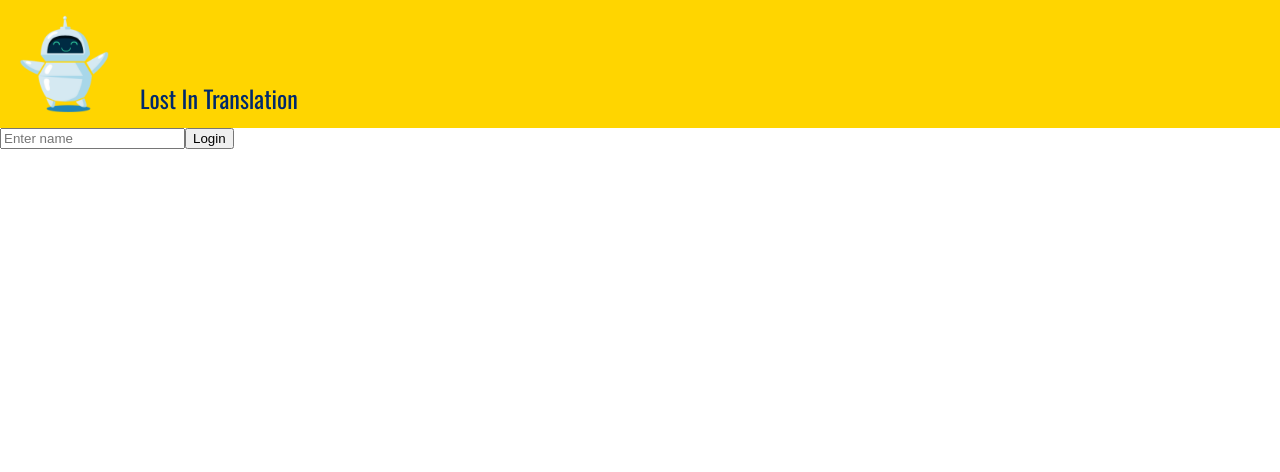
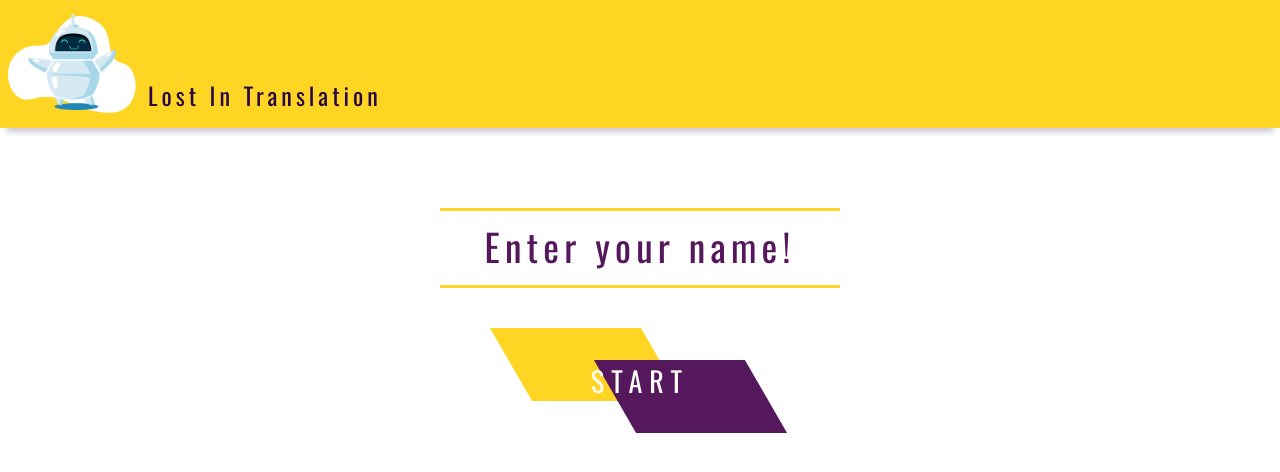
Before and after one commit to nightfrost/Lost-In-Translation, a React (Create React App) app: page / in a window 1280 px wide. Shown: the top 472 px of the page. Built offline with nearby package versions, Linux system fonts and the light colour scheme.

Commit message:
feat: aplpy style to navbar and login

```diff
--- a/src/components/routes/Login.js
+++ b/src/components/routes/Login.js
@@ -1,6 +1,7 @@
 import { useHistory } from "react-router-dom";
 import { useState, useContext } from "react";
 import { LoginContext } from "../context/LoginContext";
+import "../../style/login.css";
 
 const Login = () => {
     const [name, setName] = useState(null);
@@ -23,11 +24,18 @@ const Login = () => {
     };
 
     return (
-        <div>
-            <input placeholder="Enter name" onChange={handleInputChange} />
-            <button type="button" onClick={handleLoginButton}>
-                Login
-            </button>
+        <div className="input">
+            <input type="text" onChange={handleInputChange} id="input-a" />
+            <label for="input-a"> Enter your name! </label>
+            <div className="container">
+                <button
+                    className="btn"
+                    type="button"
+                    onClick={handleLoginButton}
+                >
+                    START
+                </button>
+            </div>
         </div>
     );
 };
--- a/src/components/shared/Navbar.js
+++ b/src/components/shared/Navbar.js
@@ -2,6 +2,7 @@ import { Link, useLocation } from "react-router-dom";
 import { useContext, useEffect, useState } from "react";
 import { LoginContext } from "../context/LoginContext";
 import logo from "../../assets/images/Logo.png";
+import "../../style/navbar.css";
 
 const Navbar = () => {
     const [isUserLoggedIn, setIsUserLoggedIn] = useContext(LoginContext);
@@ -53,9 +54,11 @@ const Navbar = () => {
     };
 
     return (
-        <div className="navbar">
+        <div className="navbar shadow">
             <div className="navbrand">
-                <img className="logo" src={logo} alt="logo"></img>
+                <div className="logoSplash">
+                    <img className="logo" src={logo} alt="logo"></img>
+                </div>
                 <span className="text">Lost In Translation</span>
             </div>
             <div>{updateLinks()}</div>
--- /dev/null
+++ b/src/style/login.css
@@ -0,0 +1,97 @@
+.input {
+    width: 400px;
+    margin: 0 auto;
+    font-family: Lato;
+    font-size: 1.3em;
+    letter-spacing: 0.25em;
+    text-align: center;
+    font-family: var(--ff-accent);
+}
+
+input {
+    width: 400px;
+    height: 80px;
+    margin-top: 80px;
+    font-size: 1.8em;
+    background-color: transparent;
+    border: none;
+    border-top: 3px solid var(--color-primary-100);
+    border-bottom: 3px solid var(--color-primary-100);
+    outline: none;
+    color: var(--color-secundary-100);
+    padding-left: 10px;
+    text-align: center;
+    font-family: var(--ff-accent);
+    letter-spacing: 0.1em;
+}
+
+input:focus + label {
+    top: -130px;
+    font-size: 1.2em;
+    transition: all 0.3s;
+}
+
+label {
+    display: block;
+    position: relative;
+    left: 0px;
+    top: -70px;
+    font-size: 1.8em;
+    cursor: text;
+    color: var(--color-secundary-100);
+    transition: all 0.3s;
+}
+
+.btn {
+    position: relative;
+    letter-spacing: 0.25em;
+    margin: 0 auto;
+    padding: 1rem 2.5rem;
+    background: transparent;
+    outline: none;
+    border: none;
+    font-size: 28px;
+    color: var(--color-neutral-500);
+    font-family: var(--ff-accent);
+}
+
+.btn:hover {
+    cursor: pointer;
+}
+
+.btn::after,
+.btn::before {
+    content: "";
+    position: absolute;
+    height: 100%;
+    width: 85%;
+    transform: skewX(30deg);
+    transition: all 0.5s cubic-bezier(0.68, -0.55, 0.265, 1.55);
+    z-index: -2;
+}
+
+.btn::before {
+    background-color: var(--color-primary-100);
+    top: -1rem;
+    left: -2.5rem;
+}
+
+.btn::after {
+    background-color: var(--color-secundary-100);
+    top: 1rem;
+    left: 4rem;
+}
+
+.btn:hover::before,
+.btn:hover::after {
+    top: 0;
+    transform: skewx(0deg);
+}
+
+.btn:hover::after {
+    left: -4.3rem;
+}
+
+.btn:hover::before {
+    left: 5.5rem;
+}
--- a/src/style/main.css
+++ b/src/style/main.css
@@ -1,13 +1,13 @@
-@import url('https://fonts.googleapis.com/css2?family=Oswald&display=swap');
-@import url('https://fonts.googleapis.com/css2?family=Lato&display=swap');
+@import url("https://fonts.googleapis.com/css2?family=Oswald&display=swap");
+@import url("https://fonts.googleapis.com/css2?family=Lato&display=swap");
 
 :root {
-    --color-primary-100: #FFD500;
-    --color-primary-200: #FDC500;
-    --color-secundary-100: #00509D;
-    --color-secundary-200: #003F88;
-    --color-secundary-300: #00296B;
+    --color-primary-100: #ffd524;
+    --color-primary-200: #ecb602;
+    --color-secundary-100: #55185d;
+    --color-secundary-200: #290849;
     --color-neutral-500: #fffdf7;
+    --color-neutral-800: #cdc7d9;
     --ff-primary: "Lato", sans-serif;
     --ff-accent: "Oswald", sans-serif;
 }
@@ -15,7 +15,7 @@
 *,
 *::before,
 *::after {
-  box-sizing: border-box;
+    box-sizing: border-box;
 }
 
 body,
@@ -23,85 +23,5 @@ h1,
 h2,
 h3,
 p {
-  margin: 0;
+    margin: 0;
 }
-
-.navbar {
-  font-family: var(--ff-accent);
-  display: flex;
-  justify-content: space-between;
-  align-items: center;
-  color: var(--color-secundary-300);
-  background-color: var(--color-primary-100);
-  height: 8em;
-}
-
-.navbar .logo {
-  width: 8em;
-  height: auto;
-  padding: 1em;
-}
-
-.navbar .navbrand {
-  width: 25em;
-  display: flex;
-
-}
-
-.navbar .text {
-  font-size: 1.5em;
-  margin-left: 0.5em;
-  margin-bottom: 0.5em;
-  align-self: flex-end;
-}
-
-.navbar .navlinks {
-  display: flex;
-  flex-direction: column;
-  margin-right: 1em;
-  margin-bottom: 1em;
-  margin-top: 1em;
-  padding: 1em;
-  font-size: 1em;
-  border-left: 1px solid var(--color-neutral-500);
-  text-decoration: none;
-}
-
-.navbar .navlinks .link {
-  text-decoration: none;
-}
-
-.navbar .navlinks .link:visited {
-  color: var(--color-secundary-300);
-  text-decoration: none;
-}
-
-.currentLink {
-  color: var(--color-secundary-100);
-  text-decoration: none;
-}
-
-.navbar img:hover {
-  animation: shake 0.82s cubic-bezier(.36,.07,.19,.97) both;
-  transform: translate3d(0, 0, 0);
-  backface-visibility: hidden;
-  perspective: 1000px;
-}
-
-@keyframes shake {
-  10%, 90% {
-    transform: translate3d(-1px, 0, 0);
-  }
-
-  20%, 80% {
-    transform: translate3d(2px, 0, 0);
-  }
-
-  30%, 50%, 70% {
-    transform: translate3d(-4px, 0, 0);
-  }
-
-  40%, 60% {
-    transform: translate3d(4px, 0, 0);
-  }
-}
--- /dev/null
+++ b/src/style/navbar.css
@@ -0,0 +1,96 @@
+.navbar {
+    font-family: var(--ff-accent);
+    display: flex;
+    justify-content: space-between;
+    align-items: center;
+    color: var(--color-secundary-200);
+    background-color: var(--color-primary-100);
+    height: 8em;
+    letter-spacing: 0.25em;
+}
+
+.navbar .logo {
+    width: 8em;
+    height: auto;
+    padding: 1em;
+}
+
+.navbar .navbrand {
+    width: 25em;
+    display: flex;
+    margin: 0.5em;
+}
+
+.navbrand .logoSplash {
+    background-image: url("../assets/images/Splash.svg");
+    background-size: 100% 100%;
+}
+
+.navbar .text {
+    font-size: 1.5em;
+    margin-left: 0.5em;
+    margin-bottom: 0.75em;
+    align-self: flex-end;
+}
+
+.navbar .navlinks {
+    display: flex;
+    flex-direction: column;
+    margin-right: 1em;
+    margin-bottom: 1em;
+    margin-top: 1em;
+    padding: 1em;
+    font-size: 1em;
+    border-left: 1px solid var(--color-neutral-500);
+    text-decoration: none;
+}
+
+.navbar .navlinks .link {
+    text-decoration: none;
+}
+
+.navbar .navlinks .link:visited {
+    color: var(--color-secundary-300);
+    text-decoration: none;
+}
+
+.currentLink {
+    color: var(--color-secundary-100);
+    text-decoration: none;
+}
+
+.navbar img:hover {
+    animation: shake 0.82s cubic-bezier(0.36, 0.07, 0.19, 0.97) both;
+    transform: translate3d(0, 0, 0);
+    backface-visibility: hidden;
+    perspective: 1000px;
+}
+
+@keyframes shake {
+    10%,
+    90% {
+        transform: translate3d(-1px, 0, 0);
+    }
+
+    20%,
+    80% {
+        transform: translate3d(2px, 0, 0);
+    }
+
+    30%,
+    50%,
+    70% {
+        transform: translate3d(-4px, 0, 0);
+    }
+
+    40%,
+    60% {
+        transform: translate3d(4px, 0, 0);
+    }
+}
+
+.shadow {
+    -webkit-box-shadow: 0 10px 6px -6px var(--color-neutral-800);
+    -moz-box-shadow: 0 10px 6px -6px var(--color-neutral-800);
+    box-shadow: 0 10px 6px -6px var(--color-neutral-800);
+}
```
Also changed, not shown: src/assets/images/Splash.svg (added).
